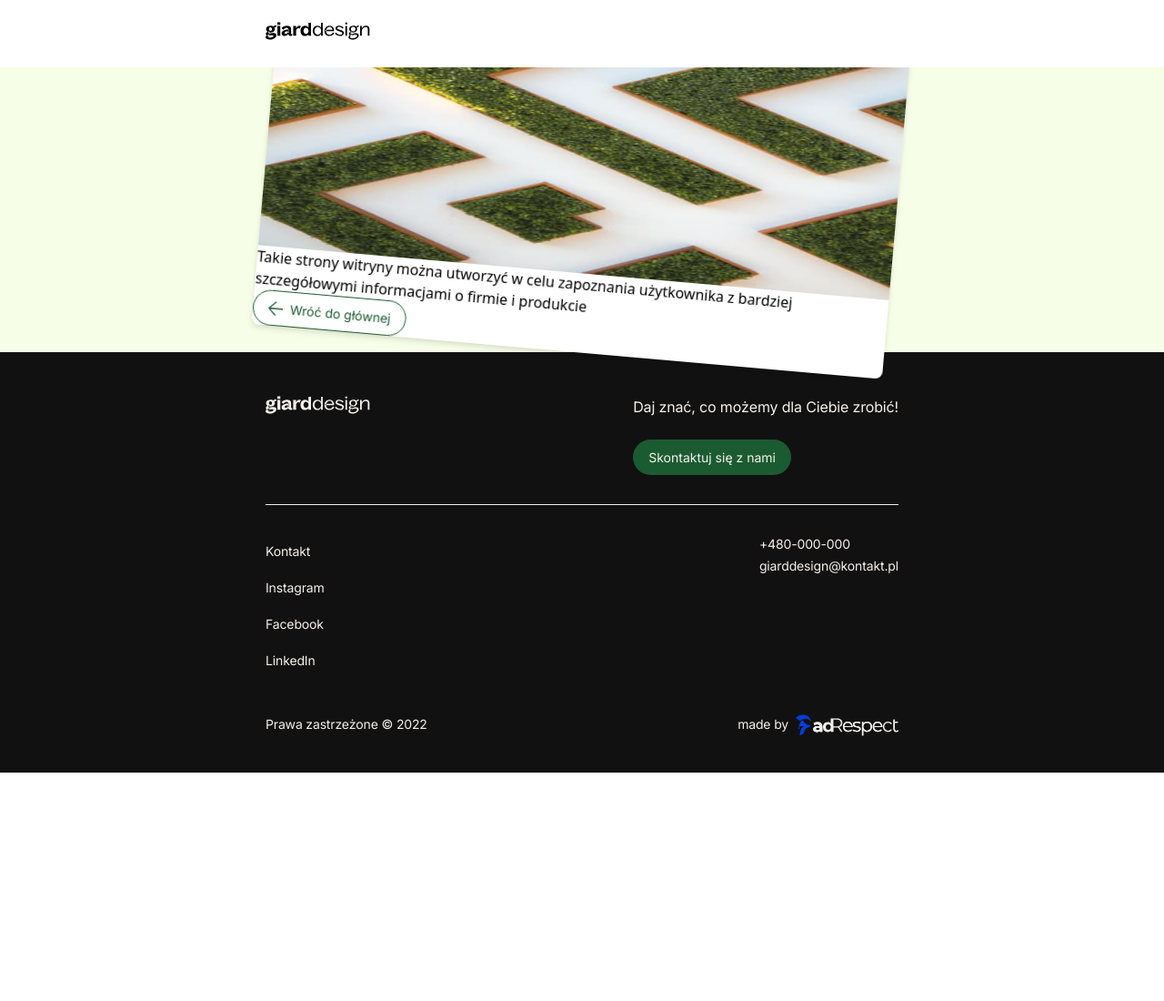
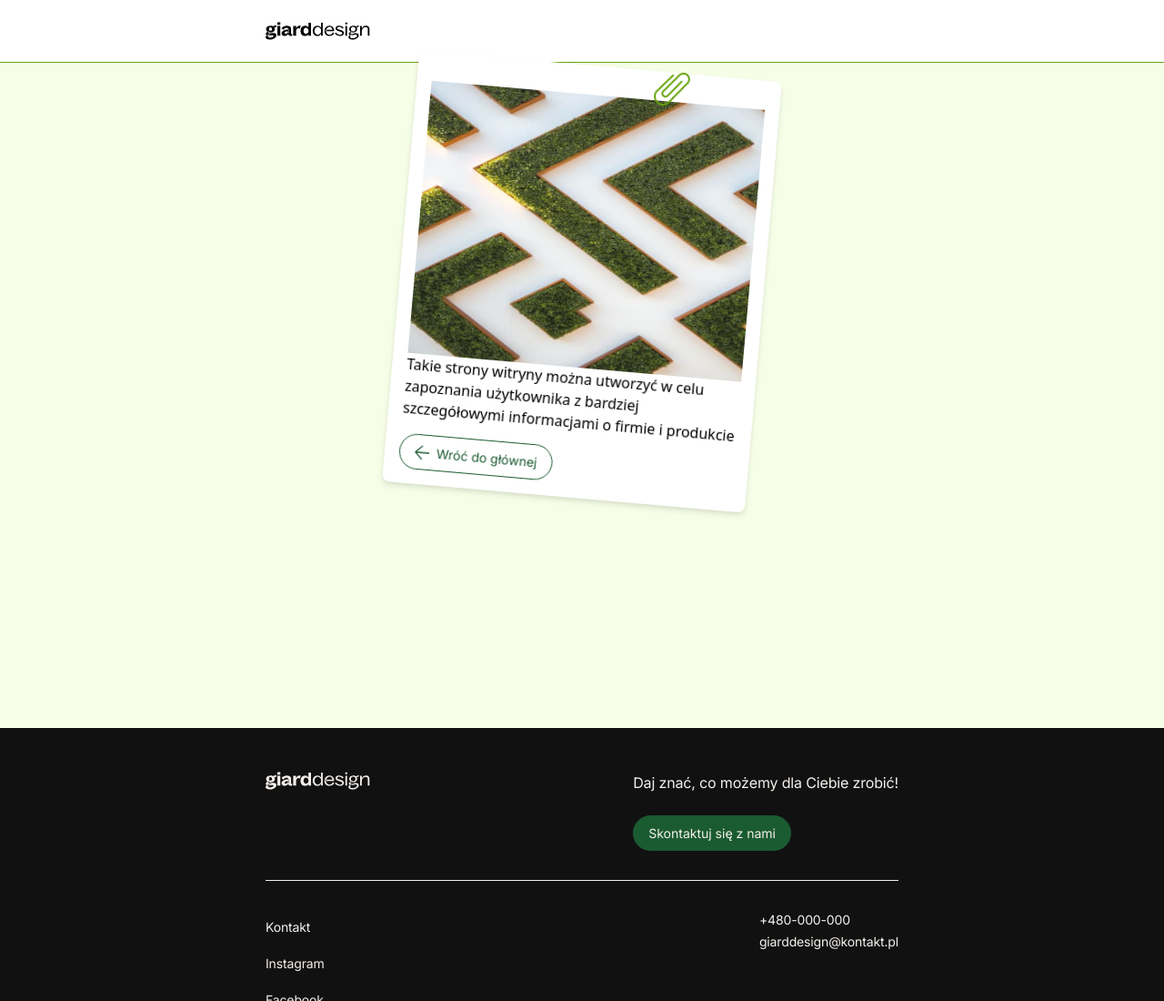
Before and after one commit to khavrat/giard-design, a website built with Parcel: page another.html in a window 1280 px wide. Shown: the top 1100 px of the page at 91% size. Before the commit the page ends 849 px from the top, so only its background shows below. Built offline with nearby package versions, Linux system fonts and the light colour scheme.

Commit message:
fix some styles

```diff
--- a/package.json
+++ b/package.json
@@ -5,7 +5,7 @@
   "homepage": "https://khavrat.github.io/giard-design",
   "scripts": {
     "build-css": "npx tailwindcss -i ./src/input.css -o ./public/output.css ",
-    "start": "parcel index.html  && npm run build-css",
+    "start": "npm run build-css && parcel index.html",
     "build": "parcel build index.html --public-url /giard-design/",
     "deploy": "gh-pages -d dist"
   },
--- a/src/partials/pages/another/header.html
+++ b/src/partials/pages/another/header.html
@@ -1,5 +1,5 @@
-    <header class="bg-modalBg fixed top-0 z-50 w-screen">
-      <div class="container">
+    <header class="bg-modalBg fixed top-0 z-50 w-screen border-b border-secondBrand">
+      <div class="container flex justify-between items-center">
         <!--Logo-->
         <a
           class="inline-block py-6 max-md:py-4 max-sm:py-3 transition-all duration-250 ease-in hover:text-brand"
--- a/src/partials/pages/another/main/banner.html
+++ b/src/partials/pages/another/main/banner.html
@@ -1,9 +1,11 @@
-<section class="bg-hoverBg">
+<section class="bg-hoverBg h-screen">
   <div class="container">
+    <div class="m-0 max-md:mt-[50px] md:mt-[70px]">
+      <div class="fixed max-md:top-[52px] md:top-[72px] left-1/2  -translate-x-1/2 z-50">
         <div
-      class="relative w-[400px] bg-modalBg my-[200px] p-6 drop-shadow-md rounded-lg md:rotate-[5deg] md:animate-[swing_1s]"
+          class="relative w-[400px] bg-modalBg p-4 drop-shadow-md rounded-lg md:rotate-[5deg] md:animate-[swing_1s]"
         >
-      <div class="absolute top-[-2px] right-[80px] z-10">
+          <div class="absolute top-[-2px] right-[100px] z-60">
             <img
               class="max-md:hidden"
               src="/src/images/overall/attach.png"
@@ -12,19 +14,19 @@
               height="40"
             />
           </div>
-      <div class="p-6">
+          <div class="mt-4">
             <img
               src="/src/images/hero/badsMd.jpg"
               alt="project information"
               class="w-[100%] h-[250px] md:h-[300px] block"
             />
             <p>
-          Takie strony witryny można utworzyć w celu zapoznania użytkownika z
-          bardziej szczegółowymi informacjami o firmie i produkcie
+              Takie strony witryny można utworzyć w celu zapoznania użytkownika
+              z bardziej szczegółowymi informacjami o firmie i produkcie
             </p>
             <a
               href="/index.html"
-          class="inline-flex gap-2 justify-center items-center rounded-full px-4 py-2 bg-transparent border dorder-brand font-sans lg:text-base sm:text-sm text-brand leading-1.5 cursor-pointer transition-all duration-250 ease-in hover:border-secondBrand hover:text-secondBrand"
+              class="inline-flex gap-2 justify-center mt-4 items-center rounded-full px-4 py-2 bg-transparent border dorder-brand font-sans lg:text-base sm:text-sm text-brand leading-1.5 cursor-pointer transition-all duration-250 ease-in hover:border-secondBrand hover:text-secondBrand"
             >
               <svg
                 width="16"
@@ -43,4 +45,6 @@
           </div>
         </div>
       </div>
+    </div>
+  </div>
 </section>
```
Also changed, not shown: Vectordf (1).svg (deleted), public/output.css. Lines whose indentation alone changed are shown as unchanged.
